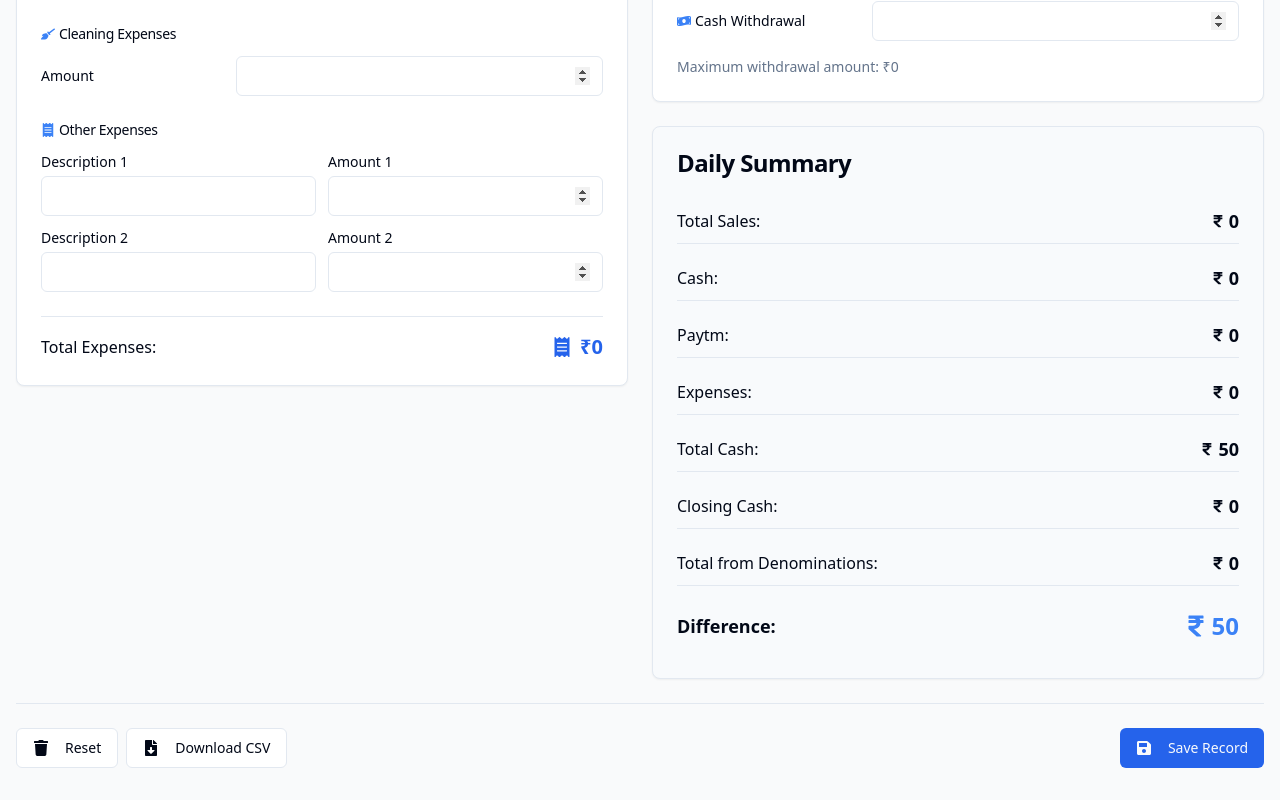
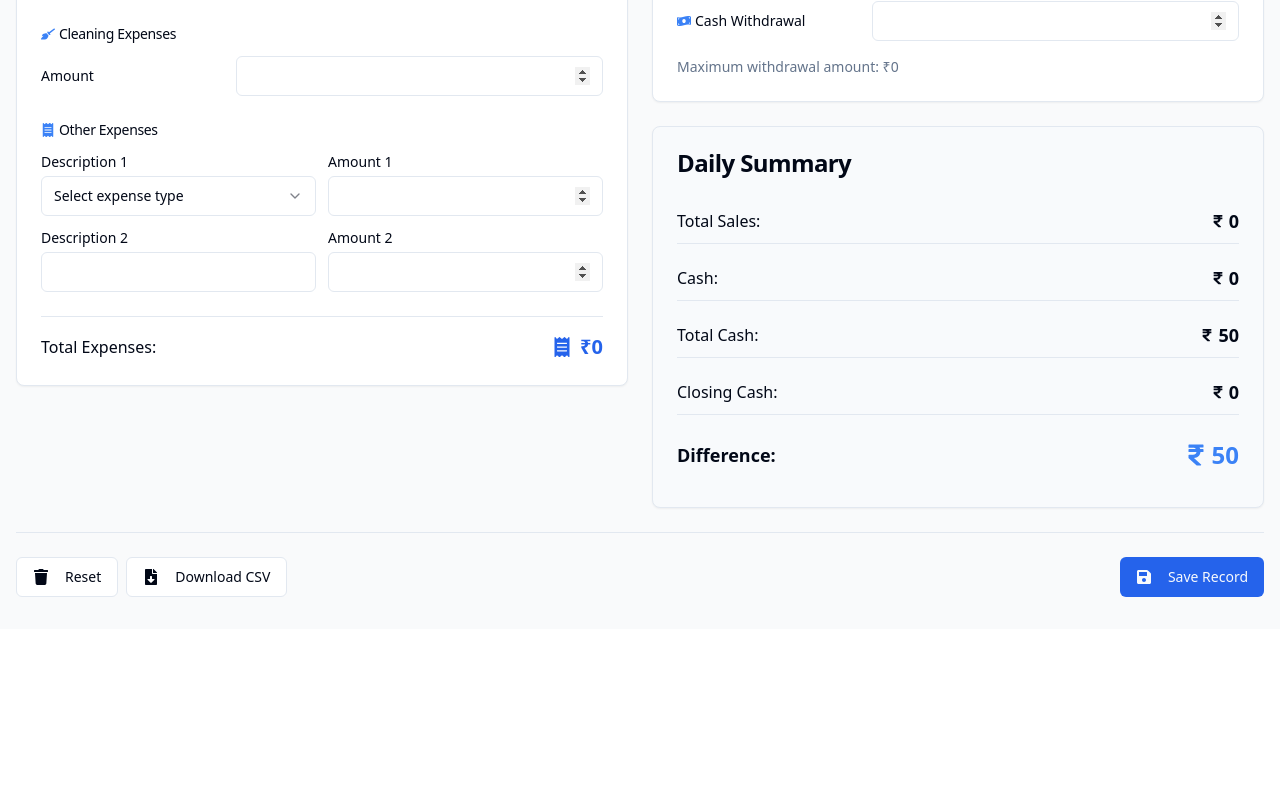
Before and after one commit to Balajimcr/SalesTracker, a React (Vite) app: page / in a window 1280 px wide. Shown: the part 875-1675 px from the top of the page. After the commit the page ends 1504 px from the top, so only its background shows below. Built offline with nearby package versions, Linux system fonts and the light colour scheme.

Commit message:
feat: Implement combo box for other expenses
Implement a combo box for "Description 1" in the Other Expenses section, using the provided options.

```diff
--- a/src/components/dashboard/ExpensesForm.tsx
+++ b/src/components/dashboard/ExpensesForm.tsx
@@ -4,6 +4,7 @@ import { SalesRecord } from "@/types/salesTypes";
 import { Card, CardContent, CardHeader, CardTitle } from "@/components/ui/card";
 import { Label } from "@/components/ui/label";
 import { Input } from "@/components/ui/input";
+import { Select, SelectContent, SelectItem, SelectTrigger, SelectValue } from "@/components/ui/select";
 import { FaUserFriends, FaBroom, FaReceipt } from "react-icons/fa";
 import { calculateTotalExpenses } from "@/utils/salesCalculations";
 import { Employee } from "./EmployeeManagement";
@@ -16,6 +17,8 @@ interface ExpensesFormProps {
     value: string | number
   ) => void;
 }
+
+const OTHER_EXPENSES_OPTIONS = ["Tea or Snacks", "Others", "Flower", "Corporation", "Paper"];
 
 const ExpensesForm = ({ data, onChange }: ExpensesFormProps) => {
   const [employees, setEmployees] = useState<Employee[]>([]);
@@ -134,12 +137,21 @@ const ExpensesForm = ({ data, onChange }: ExpensesFormProps) => {
                   <Label htmlFor="expenseName1" className="text-sm block mb-1">
                     Description 1
                   </Label>
-                  <Input
-                    id="expenseName1"
-                    type="text"
+                  <Select
                     value={data.otherExpenses.name1 || ''}
-                    onChange={(e) => handleOtherExpenseChange('name1', e.target.value)}
-                  />
+                    onValueChange={(value) => handleOtherExpenseChange('name1', value)}
+                  >
+                    <SelectTrigger id="expenseName1">
+                      <SelectValue placeholder="Select expense type" />
+                    </SelectTrigger>
+                    <SelectContent>
+                      {OTHER_EXPENSES_OPTIONS.map((option) => (
+                        <SelectItem key={option} value={option}>
+                          {option}
+                        </SelectItem>
+                      ))}
+                    </SelectContent>
+                  </Select>
                 </div>
                 <div>
                   <Label htmlFor="expenseAmount1" className="text-sm block mb-1">
--- a/src/components/dashboard/SalesSummary.tsx
+++ b/src/components/dashboard/SalesSummary.tsx
@@ -11,7 +11,7 @@ import {
   maskLargeDifference
 } from "@/utils/salesCalculations";
 import { Card, CardContent, CardHeader, CardTitle } from "@/components/ui/card";
-import { FaChartLine, FaRupeeSign } from "react-icons/fa";
+import { FaRupeeSign } from "react-icons/fa";
 
 interface SalesSummaryProps {
   data: SalesRecord;
@@ -45,11 +45,8 @@ const SalesSummary = ({ data }: SalesSummaryProps) => {
   const summaryItems = [
     { label: "Total Sales", value: data.totalSalesPOS },
     { label: "Cash", value: totalCashSales },
-    { label: "Paytm", value: data.paytmSales },
-    { label: "Expenses", value: totalExpenses },
     { label: "Total Cash", value: totalCash },
-    { label: "Closing Cash", value: closingCash },
-    { label: "Total from Denominations", value: totalFromDenominations }
+    { label: "Closing Cash", value: closingCash }
   ];
 
   return (
```
